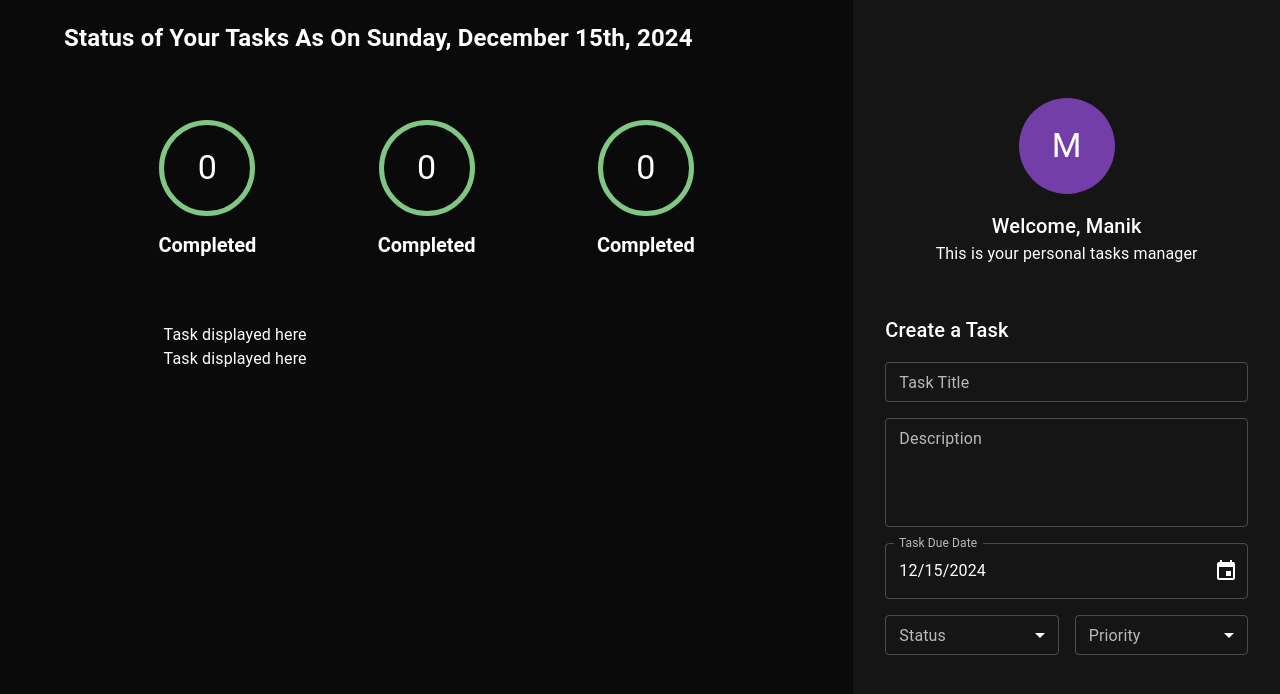
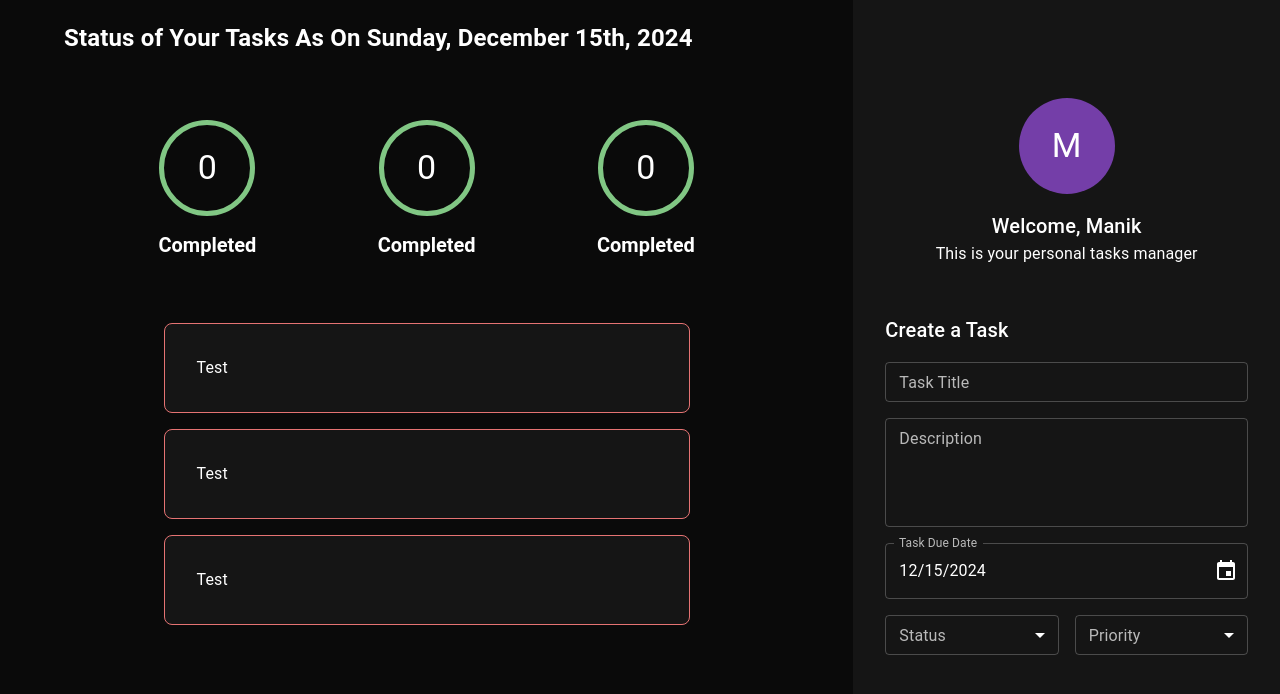
Before and after one commit to Geetha-RK/PersonalTaskManager-client, a React (Vite) app: page / in a window 1280 px wide. Shown: the top 694 px of the page. Built offline with nearby package versions, Linux system fonts and the light colour scheme.

Commit message:
Created the task component

```diff
--- /dev/null
+++ b/src/components/task/task.tsx
@@ -0,0 +1,27 @@
+import { FC, ReactElement } from 'react';
+import { Box } from '@mui/material';
+
+export const Task:FC = (props): ReactElement => {
+    return (
+        <Box
+            display="flex"
+            width="100%"
+            justifyContent="flex-start"
+            flexDirection="column"
+            mb={2}
+            p={4}
+            sx={{
+                width:'100%',
+                backgroundColor: 'background.paper',
+                borderRadius: '8px',
+                border: '1px solid',
+                borderColor: 'error.light',
+            }}
+        >
+            Test
+            {/* {Task Header} */}
+            {/* {TaskDescription} */}
+            {/* {Task Footer} */}
+        </Box>
+    )
+}
--- a/src/components/taskArea/taskArea.tsx
+++ b/src/components/taskArea/taskArea.tsx
@@ -2,6 +2,7 @@ import {FC, ReactElement } from 'react';
 import { Grid, Box } from  '@mui/material';
 import { format } from 'date-fns';
 import { TaskCounter } from '../taskCounter/taskCounter';
+import { Task } from '../task/task';
 
 export const TaskArea: FC = (): ReactElement => {
     return(
@@ -34,8 +35,9 @@ export const TaskArea: FC = (): ReactElement => {
                       xs={10}
                       md={8}
                     >
-                    <Box>Task displayed here</Box>
-                    <Box>Task displayed here</Box>
+                    <Task />
+                    <Task />
+                    <Task />
 
                 </Grid>
 
--- a/src/components/taskCounter/taskCounter.tsx
+++ b/src/components/taskCounter/taskCounter.tsx
@@ -1,4 +1,4 @@
-import React, { FC,ReactElement } from 'react';
+import { FC,ReactElement } from 'react';
 import { Avatar, Box, Typography } from '@mui/material';
 import { ITaskCounter } from './interfaces/ITaskCounter';
 import { Status } from '../CreateTaskForm/enums/Status';
```
